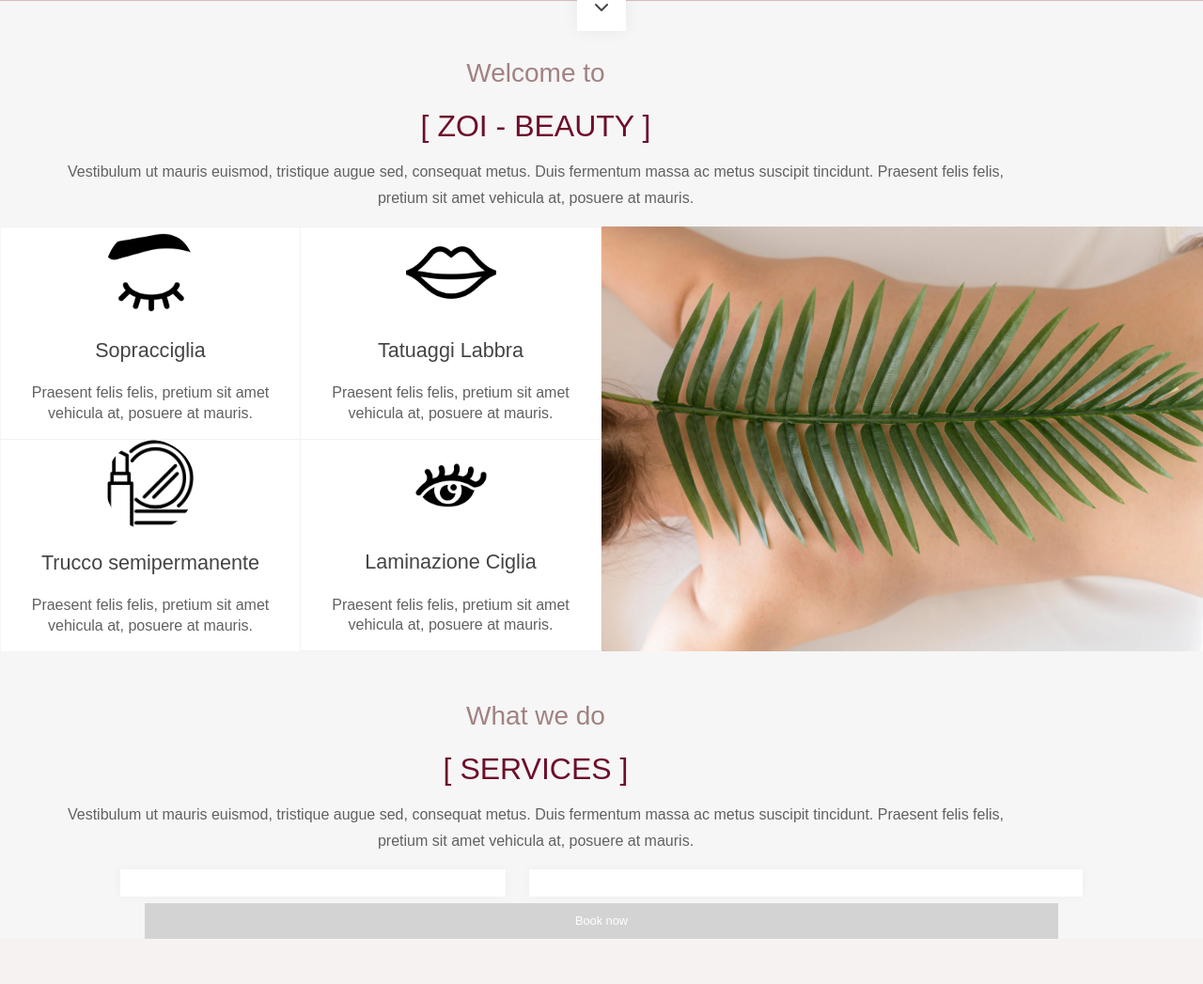
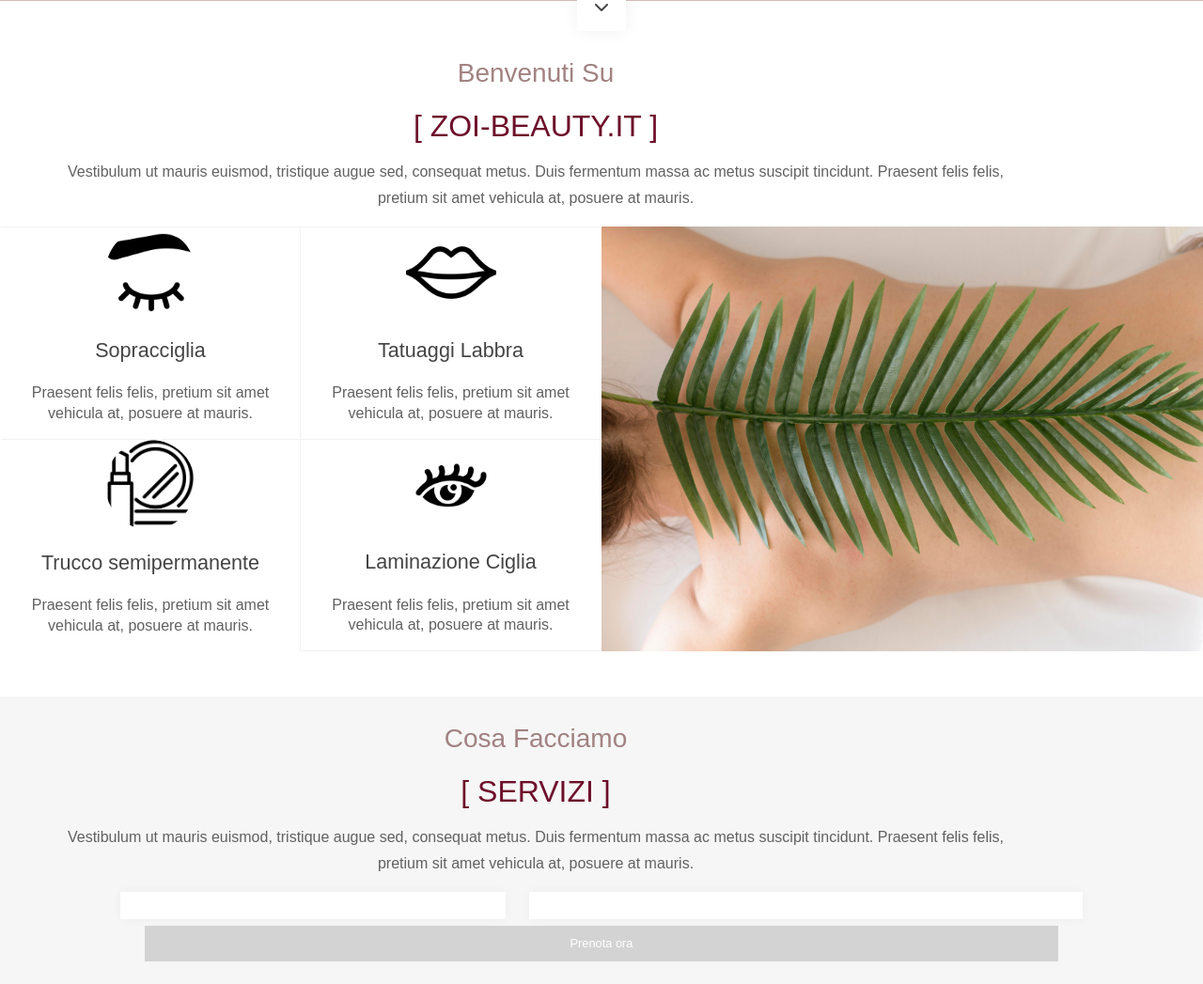
Before and after one commit to Pyro18/zoi-beauty, a PHP site: page / in a window 1280 px wide. Shown: the part 687-1734 px from the top of the page at 94% size. Before the commit the page ends 1686 px from the top, so only its background shows below. Run offline with PHP 8.4, Linux system fonts and the light colour scheme; data comes from the database, SQL or seed files in the repository; some libraries are stand-ins or nearby versions.

Commit message:
update pagina home

```diff
--- a/server/frontend/assets/css/homepage/home-about.css
+++ b/server/frontend/assets/css/homepage/home-about.css
@@ -1,3 +1,6 @@
+body {
+    background-color: #f6f6f6;
+}
 .container, .row, .col {
     width: 100%;
     padding: 0;
--- a/server/frontend/assets/css/homepage/home-services.css
+++ b/server/frontend/assets/css/homepage/home-services.css
@@ -1,3 +1,6 @@
+body {
+    background-color: #f6f6f6;
+}
 .container, .row, .col {
     width: 100%;
     padding: 0;
@@ -11,12 +14,13 @@
     flex-flow: column;
     align-items: center;
 }
-.container .row .col .section .meta {
+.container .row .col .section .meta{
     font-family: 'Dancing Script', sans-serif;
     font-size: 1.75em;
     color: #a28282;
     text-align: center;
 }
+
 .container .row .col .section .name {
     font-family: 'Montserrat', sans-serif;
     font-size: 2em;
--- a/server/frontend/assets/css/homepage/home.css
+++ b/server/frontend/assets/css/homepage/home.css
@@ -1,3 +1,6 @@
+body {
+    background-color: #f6f6f6;
+}
 .banner {
     width: 100%;
     height: calc(100vh - 4em);
--- a/server/frontend/components/userpages/homepage/about.php
+++ b/server/frontend/components/userpages/homepage/about.php
@@ -5,15 +5,24 @@
     <meta name="viewport" content="width=device-width, initial-scale=1.0">
     <link href="https://cdn.jsdelivr.net/npm/bootstrap@5.3.3/dist/css/bootstrap.min.css" rel="stylesheet">
     <link rel="stylesheet" href="/frontend/assets/css/homepage/home-about.css">
+
+    <style>
+        .welcome {
+            background-color: white;
+        }
+    </style>
+
 </head>
+
+
 <body>
-
+<div class="welcome">
 <div class="container" id="about">
     <div class="row">
         <div class="col">
             <section class="section">
-                <div class="meta">Welcome to</div>
-                <h2 class="name">[ ZOI - BEAUTY ]</h2>
+                <div class="meta">Benvenuti Su</div>
+                <h2 class="name">[ ZOI-BEAUTY.IT ]</h2>
                 <p class="description">Vestibulum ut mauris euismod, tristique augue sed, consequat metus. Duis fermentum massa ac metus suscipit tincidunt. Praesent felis felis, pretium sit amet vehicula at, posuere at mauris.</p>
             </section>
         </div>
@@ -56,6 +65,8 @@
 </div>
 </br>
 </br>
+</div>
+
 
 <script src="https://unpkg.com/@popperjs/core@2/dist/umd/popper.js"></script>
 <script src="https://cdn.jsdelivr.net/npm/bootstrap@5.3.3/dist/js/bootstrap.bundle.min.js"></script>
--- a/server/frontend/components/userpages/homepage/home.php
+++ b/server/frontend/components/userpages/homepage/home.php
@@ -39,9 +39,17 @@
                         rel="stylesheet"
                         href="https://site-assets.fontawesome.com/releases/v6.5.1/css/sharp-light.css"
         >
+
+        <style>
+                .home {
+                        background-color: white;
+                }
+        </style>
 </head>
 
-<body style="background-color: #f6f6f6;">
+<body>
+<div class="home">
+
 <div class="banner">
         <div class="main">
                 <div class="holder">
@@ -68,10 +76,10 @@
                 </div>
         </div>
         <a class="scroll" href="#about"><i class="fa-solid fa-chevron-down"></i></a>
+
 </div>
-
-
-<br/>
+<br>
+</div>
 
 <script src="https://unpkg.com/@popperjs/core@2/dist/umd/popper.js"></script>
 <script src="https://cdn.jsdelivr.net/npm/bootstrap@5.3.3/dist/js/bootstrap.bundle.min.js" integrity="sha384-YvpcrYf0tY3lHB60NNkmXc5s9fDVZLESaAA55NDzOxhy9GkcIdslK1eN7N6jIeHz" crossorigin="anonymous"></script>
--- a/server/frontend/components/userpages/homepage/services.php
+++ b/server/frontend/components/userpages/homepage/services.php
@@ -37,17 +37,24 @@
             rel="stylesheet"
             href="https://site-assets.fontawesome.com/releases/v6.5.1/css/sharp-light.css"
     >
+
+    <style>
+                .servizi {
+                        background-color: #f6f6f6;
+                }
+        </style>
 </head>
 <body>
 
 
-
+<div class="servizi">
+<br>
 <div class="container" id="booknow">
     <div class="row">
         <div class="col">
             <section class="section">
-                <div class="meta">What we do</div>
-                <h2 class="name">[ SERVICES ]</h2>
+                <div class="meta">Cosa Facciamo</div>
+                <h2 class="name">[ SERVIZI ]</h2>
                 <p class="description">Vestibulum ut mauris euismod, tristique augue sed, consequat metus. Duis fermentum massa ac metus suscipit tincidunt. Praesent felis felis, pretium sit amet vehicula at, posuere at mauris.</p>
             </section>
         </div>
@@ -62,7 +69,7 @@
   </div>
   <div class="Services service-container">
   </div>
-  <a class="Book">Book now</a>
+  <a class="Book">Prenota ora</a>
 </div>
 
 
@@ -94,6 +101,8 @@
     </div>
   </div>
 </div>
+<br>
+</div>
 
 <script src="https://cdn.jsdelivr.net/npm/jquery@3.7.1/dist/jquery.min.js"></script>
 <script src="https://unpkg.com/@popperjs/core@2/dist/umd/popper.js"></script>
```
Also changed, not shown: server/frontend/components/footer/footer.php (+7 -2 lines). Lines whose indentation alone changed are shown as unchanged.
